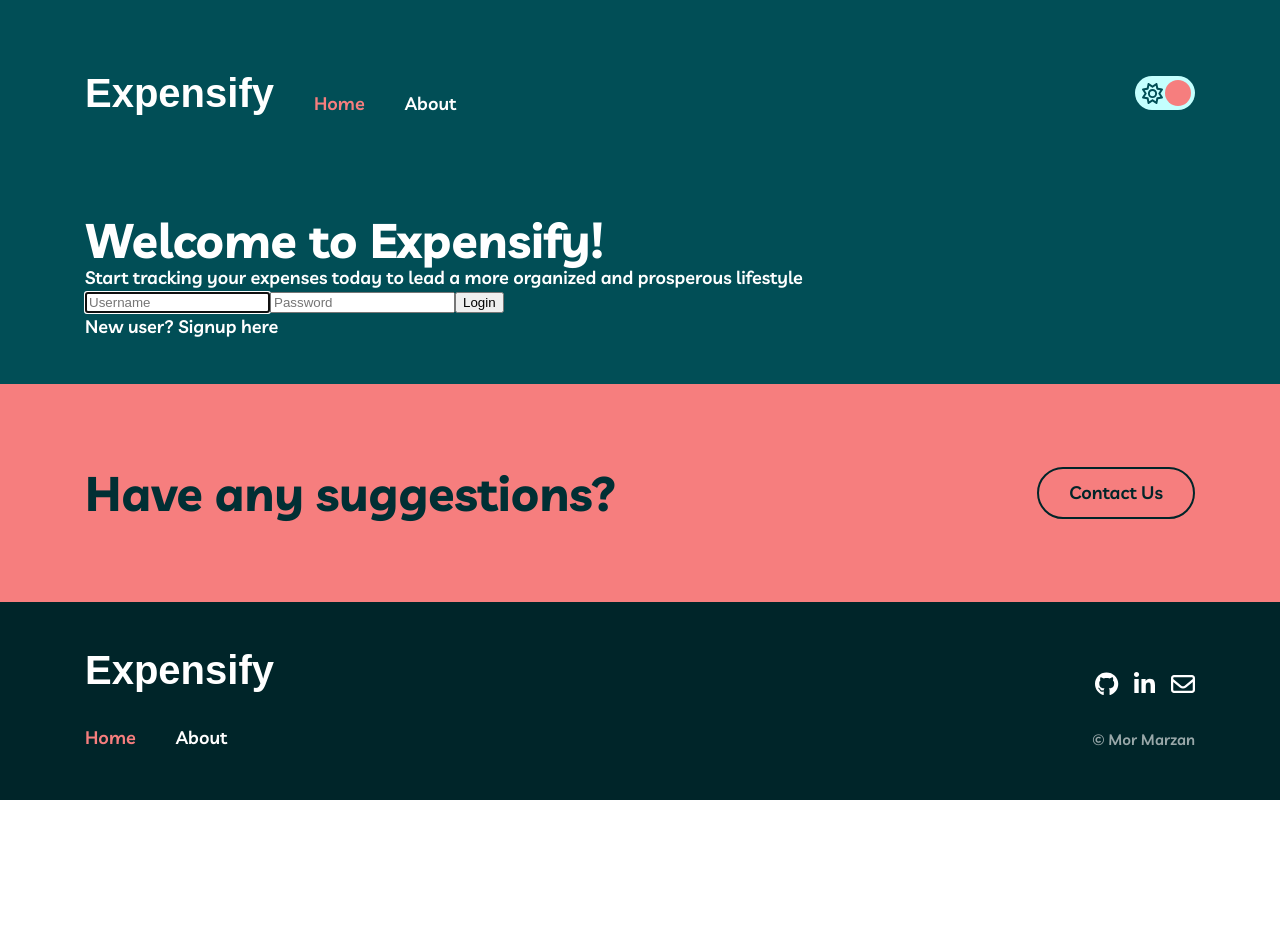
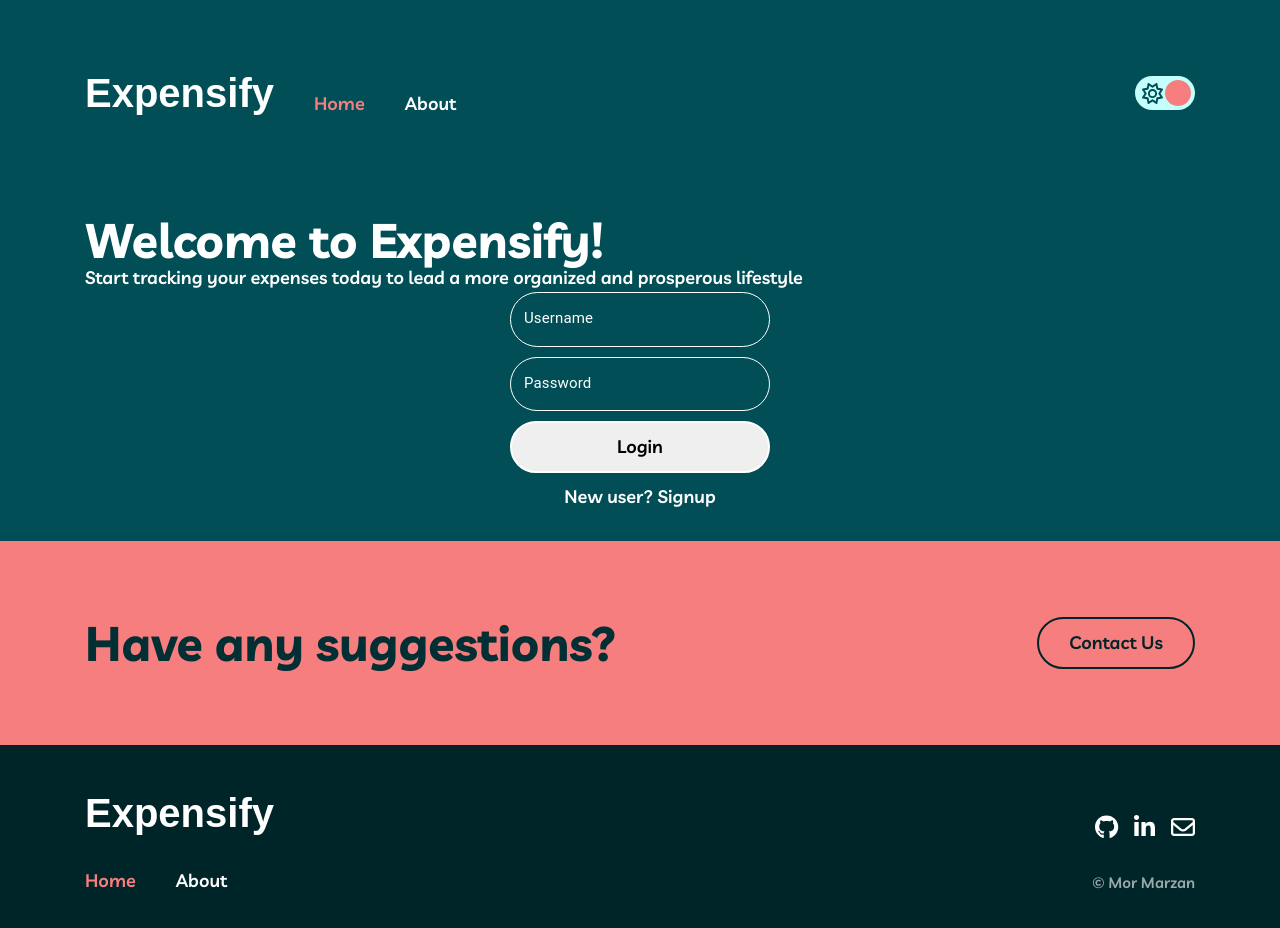
Before and after one commit to MorMarzan/Expensify-frontend, a React (Vite) app: page / in a window 1280 px wide. Shown: the top 928 px of the page. Before the commit the page ends 800 px from the top, so only its background shows below. Built offline with nearby package versions, Linux system fonts and the light colour scheme; a web font is replaced by a local one.

Commit message:
Add user handling style

```diff
--- a/src/assets/styles/basics/_base.scss
+++ b/src/assets/styles/basics/_base.scss
@@ -100,6 +100,7 @@ a {
     line-height: lh(28px, 18px);
     text-decoration: none;
     color: var(--clrPrimary3);
+    cursor: pointer;
 }
 
 a:hover {
--- a/src/assets/styles/cmps/_app-header.scss
+++ b/src/assets/styles/cmps/_app-header.scss
@@ -96,4 +96,27 @@
 
     }
 
+    .user {
+        align-self: end;
+        padding-inline-start: 5px;
+        position: relative;
+
+        img {
+            max-height: 60px;
+            max-width: 60px;
+            cursor: pointer;
+        }
+
+        .logout-modal {
+            position: absolute;
+            background-color: var(--clrSecondary-1);
+            padding-block: 10px;
+            padding-inline: 20px;
+            top: 105%;
+            right: 0;
+            border-radius: 15px;
+
+        }
+    }
+
 }
--- a/src/assets/styles/cmps/_expense-list.scss
+++ b/src/assets/styles/cmps/_expense-list.scss
@@ -23,6 +23,7 @@
     .actions {
         justify-self: end;
         gap: 10px;
+        align-items: center;
     }
 
     .remove {
--- /dev/null
+++ b/src/assets/styles/cmps/_login-form.scss
@@ -0,0 +1,4 @@
+.login-form {
+    gap: 10px;
+    min-width: 260px;
+}
--- /dev/null
+++ b/src/assets/styles/cmps/_login-signup.scss
@@ -0,0 +1,5 @@
+.login-signup {
+    display: grid;
+    justify-items: center;
+    gap: 10px;
+}
--- a/src/assets/styles/main.scss
+++ b/src/assets/styles/main.scss
@@ -23,3 +23,5 @@
 @import "cmps/expense-list";
 @import "cmps/expense-edit";
 @import "cmps/expense-filter";
+@import "cmps/login-form";
+@import "cmps/login-signup";
--- a/src/assets/styles/pages/_home-page.scss
+++ b/src/assets/styles/pages/_home-page.scss
@@ -4,9 +4,14 @@
         background-color: var(--clrPrimary1);
 
         .section-container {
-            display: grid;
             text-align: center;
             padding-block: 30px;
+            gap: 10px;
+
+            .start {
+                justify-self: center;
+                align-self: center;
+            }
 
             @include for-wide-layout {
                 text-align: unset;
--- a/src/cmps/AppHeader.jsx
+++ b/src/cmps/AppHeader.jsx
@@ -12,6 +12,7 @@ export function AppHeader() {
 
     const [isScrolled, setIsScrolled] = useState(false)
     const [isMobileNavOpen, seIsMobileNavOpen] = useState(false)
+    const [isLogoutModalOpen, setIsLogoutModalOpen] = useState(false)
     const [isMobile, setIsMobile] = useState(window.innerWidth < 730)
     const user = useSelector(storeState => storeState.userModule.loggedinUser)
     const navigate = useNavigate()
@@ -61,13 +62,18 @@ export function AppHeader() {
                         <NavLink to="/about" onClick={toggleMobileNav}>About</NavLink>
                         <SwitchBtn />
                     </nav>
+                    {user &&
+                        <div className="user flex">
+                            <img src={user.imgUrl} onClick={() => setIsLogoutModalOpen(!isLogoutModalOpen)}></img>
+                            {isLogoutModalOpen &&
+                                <div className="logout-modal">
+                                    <a className="" onClick={onLogout}>Logout?</a>
+                                </div>
+                            }
+                        </div>
+                    }
                 </div>
-                {user &&
-                    <div className="user">
-                        <img src={user.imgUrl} style={{ width: '100px' }}></img>
-                        <button className="btn" onClick={onLogout}>Logout</button>
-                    </div>
-                }
+
 
             </header>
         </>
--- a/src/cmps/LoginForm.jsx
+++ b/src/cmps/LoginForm.jsx
@@ -1,5 +1,6 @@
 import { useState } from "react"
 import { userService } from "../services/user.service.js"
+import { TextField } from "@mui/material"
 
 export function LoginForm({ onLogin, isSignup }) {
 
@@ -16,34 +17,38 @@ export function LoginForm({ onLogin, isSignup }) {
     }
 
     return (
-        <form className="login-form flex align-center gap" onSubmit={handleSubmit}>
-            <input
+        <form className="login-form grid" onSubmit={handleSubmit} autoComplete="off">
+
+            <TextField
+                label="Username"
                 type="text"
                 name="username"
                 value={credentials.username}
-                placeholder="Username"
                 onChange={handleChange}
-                required
-                autoFocus
+                fullWidth
+                autoComplete="off"
             />
-            <input
+            <TextField
+                label="Password"
                 type="password"
                 name="password"
                 value={credentials.password}
-                placeholder="Password"
                 onChange={handleChange}
-                required
+                fullWidth
                 autoComplete="off"
             />
-            {isSignup && <input
-                type="text"
-                name="fullname"
-                value={credentials.fullname}
-                placeholder="Full name"
-                onChange={handleChange}
-                required
-            />}
-            <button>{isSignup ? 'Signup' : 'Login'}</button>
+            {isSignup &&
+                <TextField
+                    label="Full name"
+                    type="text"
+                    name="fullname"
+                    value={credentials.fullname}
+                    onChange={handleChange}
+                    fullWidth
+                    autoComplete="off"
+                />
+            }
+            <button className="btn">{isSignup ? 'Signup' : 'Login'}</button>
         </form>
     )
 }
--- a/src/cmps/LoginSignup.jsx
+++ b/src/cmps/LoginSignup.jsx
@@ -32,7 +32,7 @@ export function LoginSignup() {
     }
 
     return (
-        <div className="login-page">
+        <div className="login-signup">
             <LoginForm
                 onLogin={onLogin}
                 isSignup={isSignup}
@@ -41,7 +41,7 @@ export function LoginSignup() {
                 <a href="#" onClick={() => setIsSignUp(!isSignup)}>
                     {isSignup ?
                         'Already a member? Login' :
-                        'New user? Signup here'
+                        'New user? Signup'
                     }
                 </a >
             </div>
--- a/src/pages/HomePage.jsx
+++ b/src/pages/HomePage.jsx
@@ -1,5 +1,6 @@
 import { useSelector } from "react-redux";
 import { LoginSignup } from "../cmps/LoginSignup";
+import { Link } from "react-router-dom";
 
 export function HomePage() {
     const user = useSelector(storeState => storeState.userModule.loggedinUser)
@@ -8,14 +9,14 @@ export function HomePage() {
         <div className="main-layout full home-page">
 
             <section className="main-layout full hero">
-                <div className="section-container">
+                <div className="section-container grid">
                     {user ?
-                        <div>
+                        <div className="grid">
                             <h4 className="title">Hey {user.fullname}, Welcome back to Expensify!</h4>
-                            <button className="btn">Check your Expenses</button>
+                            <Link to="/expense" className="btn start">Check your Expenses</Link>
                         </div>
                         :
-                        <div>
+                        <div className="grid">
                             <h4 className="title">Welcome to Expensify!</h4>
                             <h6 className="content">Start tracking your expenses today to lead a more organized and prosperous lifestyle</h6>
                             <LoginSignup />
```
